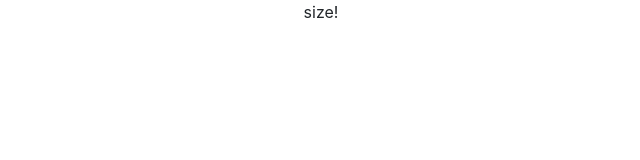
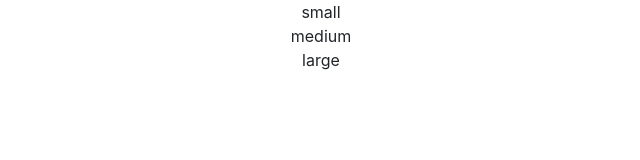
Before and after one commit to washparkbirds/washparkbirds, a React (Create React App) app: page /size in a window 1280 px wide. Shown: the top 160 px of the page, without its empty margins (319-959 px from the left). Built offline with nearby package versions, Linux system fonts and the light colour scheme.

Commit message:
Utilized Map to loop through array of sizes

```diff
--- a/src/RouterComponents/PageOfSizeSelection.js
+++ b/src/RouterComponents/PageOfSizeSelection.js
@@ -10,18 +10,23 @@ import Col from 'react-bootstrap/Col';
 class PageOfSizeSelection  extends React.Component {
     constructor(props) {
         super(props);
+        this.birdSizeLoop = this.birdSizeLoop.bind(this);
+
+    }
+    birdSizeLoop(sizesArray){
         var sizes = ['small', 'medium', 'large'];
+        sizes = sizes.map(size => {return (<BirdSize chosenSize={size} setSizeChoice={this.props.setSizeChoice}></BirdSize>)});
+        return sizes;
     }
-
 
     //return <BirdSize setSizeChoice = {this.props.setSizeChoice}></BirdSize>;
 
 render(){
 
     return (
-        <div>
-        <BirdSize chosenSize="greg" setSizeChoice={this.props.setSizeChoice}></BirdSize>
-        </div>
+        this.birdSizeLoop()
+
+
     );
     }
 };
--- a/src/components/BirdSize.js
+++ b/src/components/BirdSize.js
@@ -8,7 +8,7 @@ class BirdSize extends React.Component {
     }
 
 render(){
-    return <div onClick={() => this.props.setSizeChoice(this.props.chosenSize)}>size!</div>;
+    return <div onClick={() => this.props.setSizeChoice(this.props.chosenSize)}>{this.props.chosenSize}</div>;
     }
 };
 
```
